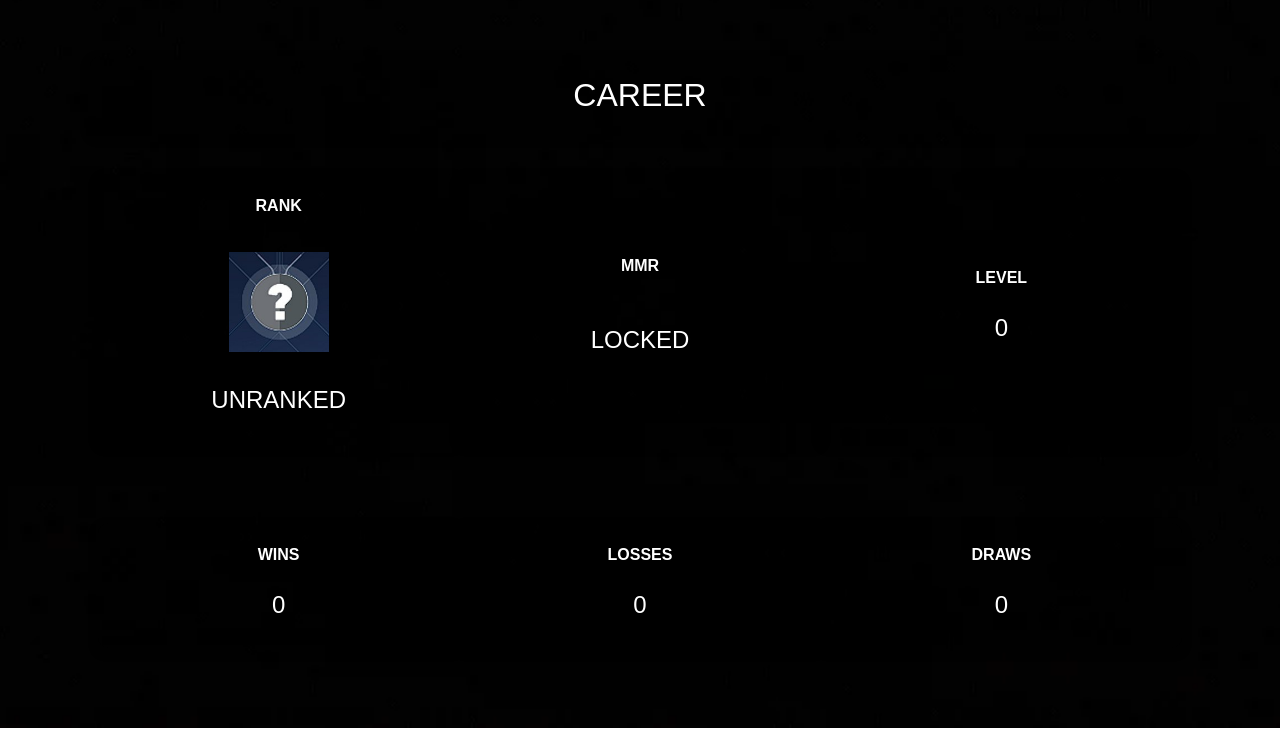
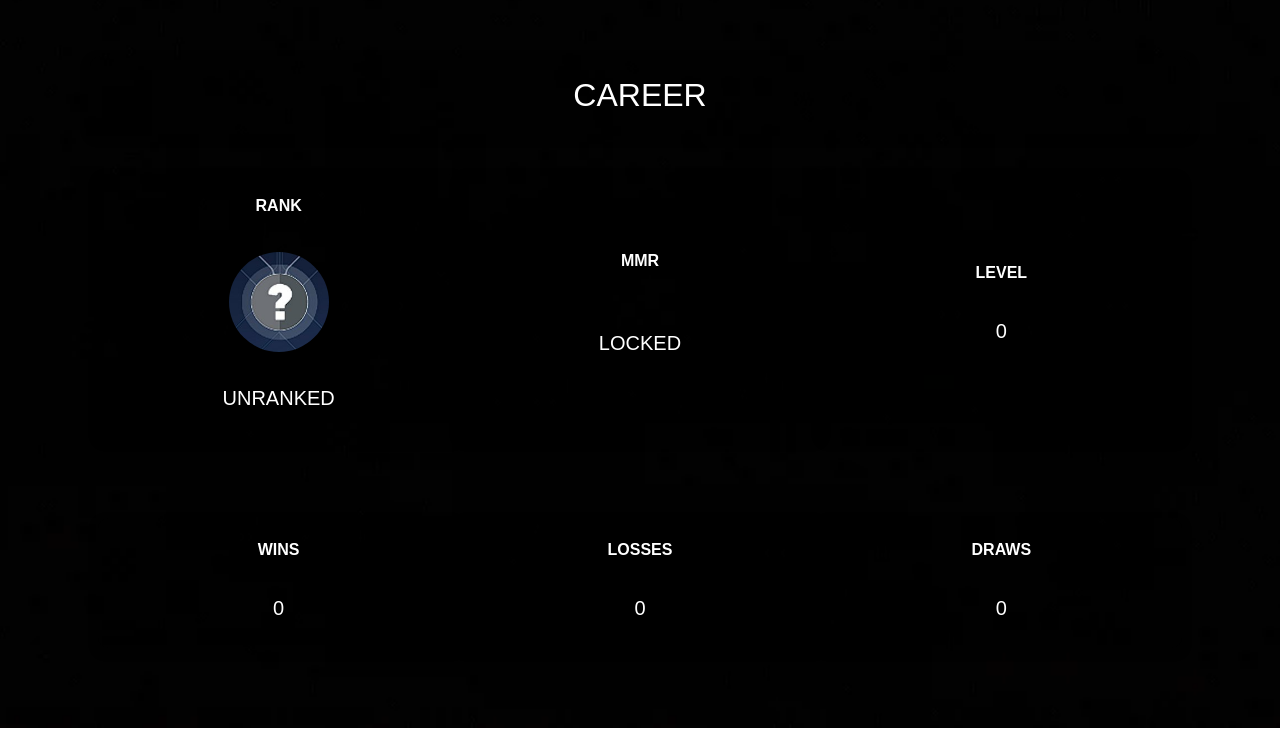
Before and after one commit to MillorJ/Valorant-, a PHP site: page /career.php in a window 1280 px wide. Shown: the part 56-800 px from the top of the page. Run offline with PHP 8.4, Linux system fonts and the light colour scheme; the visitor is signed in with stand-in values (Sample User, id 1).

Commit message:
Update career.php

```diff
--- a/career.php
+++ b/career.php
@@ -60,6 +60,17 @@
         align-items: center;
         justify-content: center;
       }
+
+      .col img {
+  margin-top: 10px;
+  border-radius: 50%; /* Circular profile images */
+}
+
+      h4 {
+        margin-top: 10px;
+        font-size: 1.25rem; /* Adjusted font size for headings */
+      }
+
 
 
 
```
